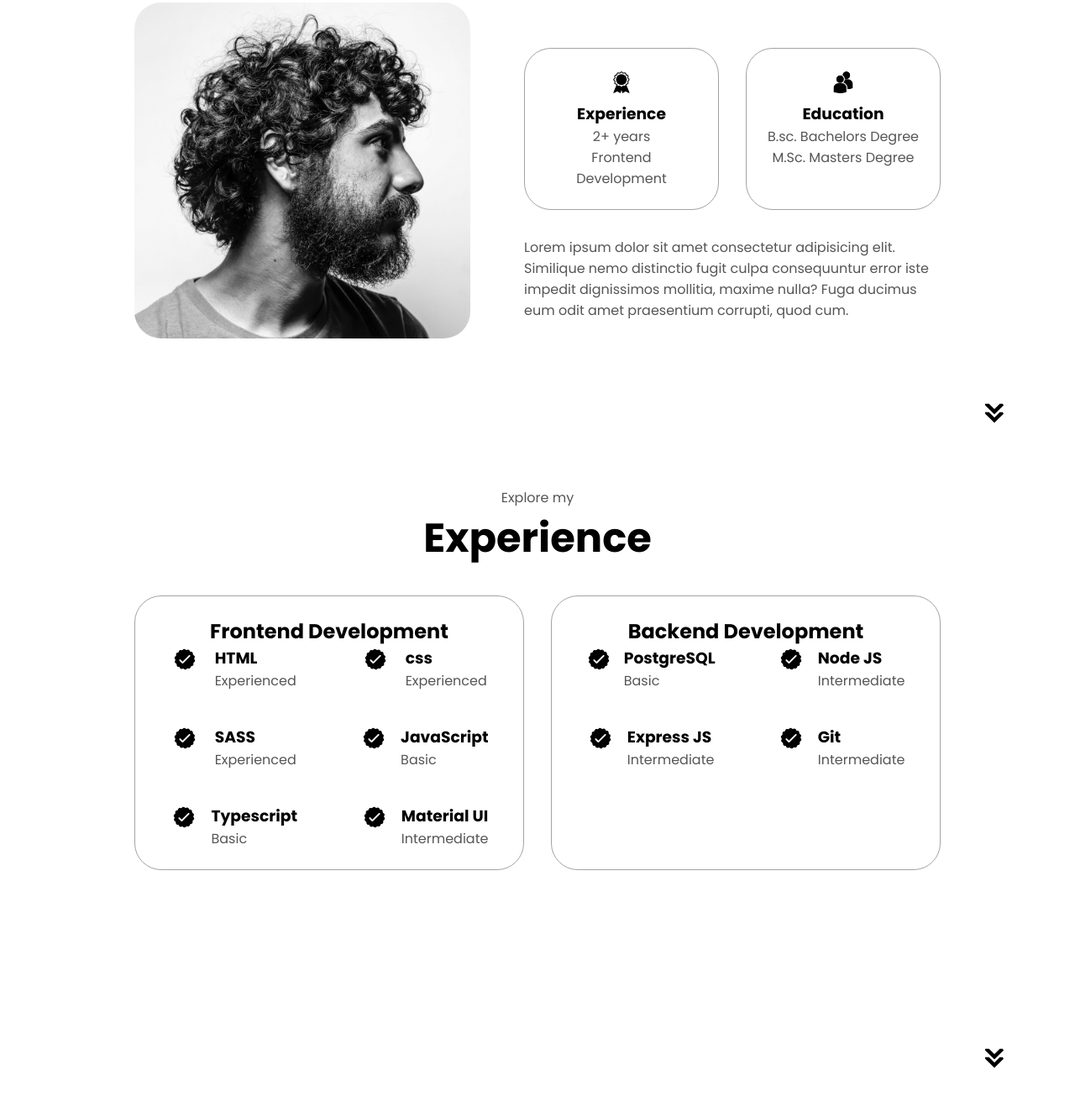
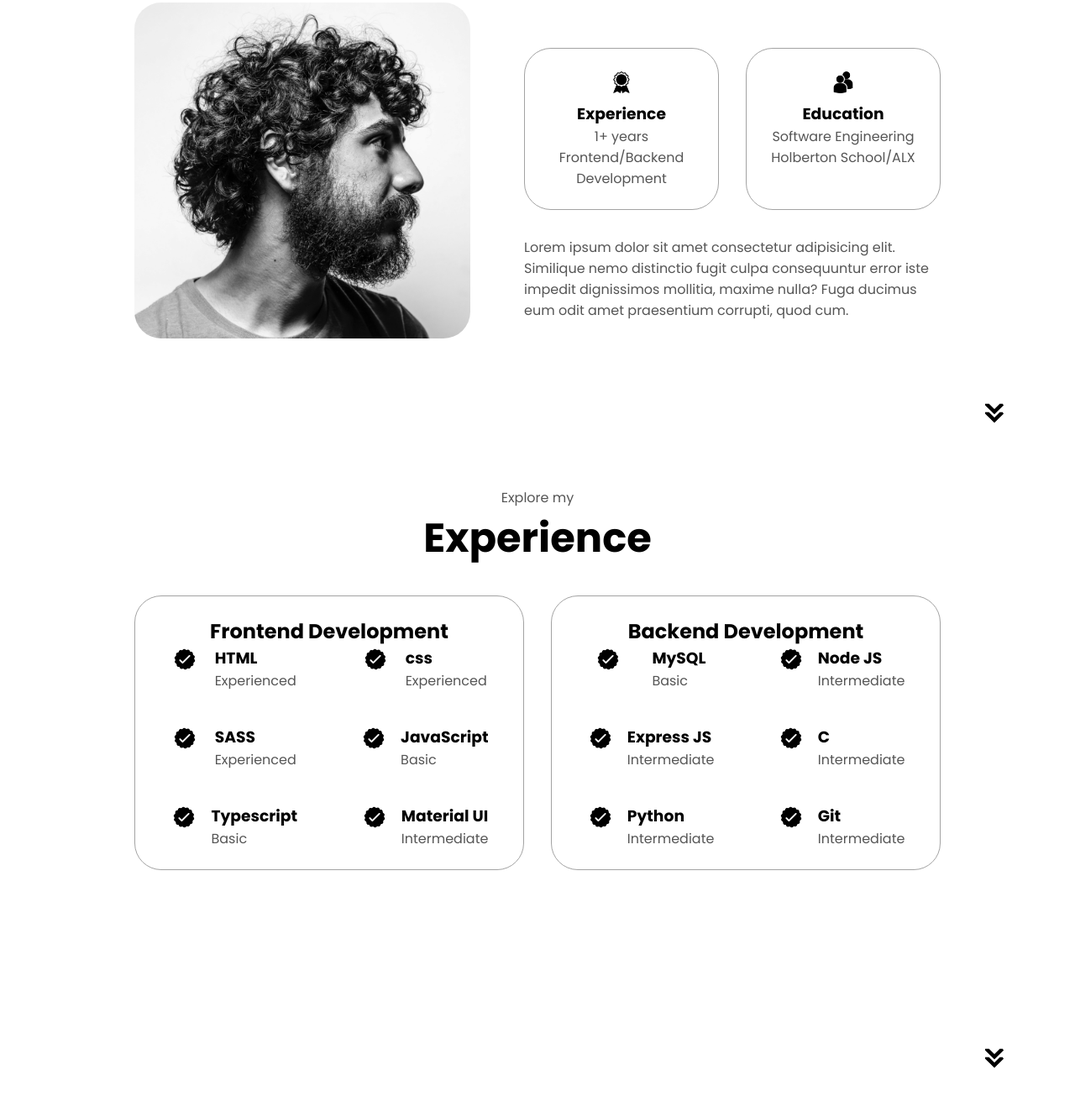
Before and after one commit to tonycharles377/portfolio2, a plain HTML site: page index.html in a window 1280 px wide. Shown: the part 1116-2440 px from the top of the page at 84% size. Drawn offline with Linux system fonts and the light colour scheme.

Commit message:
Personalise site

```diff
--- a/index.html
+++ b/index.html
@@ -42,7 +42,7 @@
         <div class="section__text">
             <p class="section__text__p1">Hello, I'm</p>
             <h1 class="title">Charles Omondi</h1>
-            <p class="section__text__p2">Frontend Developer</p>
+            <p class="section__text__p2">Full Stack Sofware Engineer</p>
             <div class="btn-container">
                 <button class="btn btn-color-2" onclick="window.open('./assets/resume-example.pdf')">
                     Download CV
@@ -69,12 +69,12 @@
                     <div class="details-container">
                         <img src="./assets/experience.png" alt="Experience icon" class="icon">
                         <h3>Experience</h3>
-                        <p>2+ years <br>Frontend Development</p>
+                        <p>1+ years <br>Frontend/Backend Development</p>
                     </div>
                     <div class="details-container">
                         <img src="./assets/education.png" alt="Education icon" class="icon">
                         <h3>Education</h3>
-                        <p>B.sc. Bachelors Degree <br>M.Sc. Masters Degree</p>
+                        <p>Software Engineering <br>Holberton School/ALX</p>
                     </div>
                 </div>
                 <div class="text-container">
@@ -144,7 +144,7 @@
                         <article>
                             <img src="./assets/checkmark.png" alt="Experience icon" class="icon">
                             <div>
-                                <h3>PostgreSQL</h3>
+                                <h3>MySQL</h3>
                                 <p>Basic</p>
                             </div>
                         </article>
@@ -159,6 +159,20 @@
                             <img src="./assets/checkmark.png" alt="Experience icon" class="icon">
                             <div>
                                 <h3>Express JS</h3>
+                                <p>Intermediate</p>
+                            </div>
+                        </article>
+                        <article>
+                            <img src="./assets/checkmark.png" alt="Experience icon" class="icon">
+                            <div>
+                                <h3>C</h3>
+                                <p>Intermediate</p>
+                            </div>
+                        </article>
+                        <article>
+                            <img src="./assets/checkmark.png" alt="Experience icon" class="icon">
+                            <div>
+                                <h3>Python</h3>
                                 <p>Intermediate</p>
                             </div>
                         </article>
--- a/style.css
+++ b/style.css
@@ -56,11 +56,12 @@ a:hover {
 }
 
 .logo {
-    font-size: 2rem;
+    font-size: 3rem;
+    font-weight: 600;
 }
 
 .logo:hover {
-    cursor: default;
+    cursor: pointer;
 }
 
 /*HAMBURGER MENU*/
```
